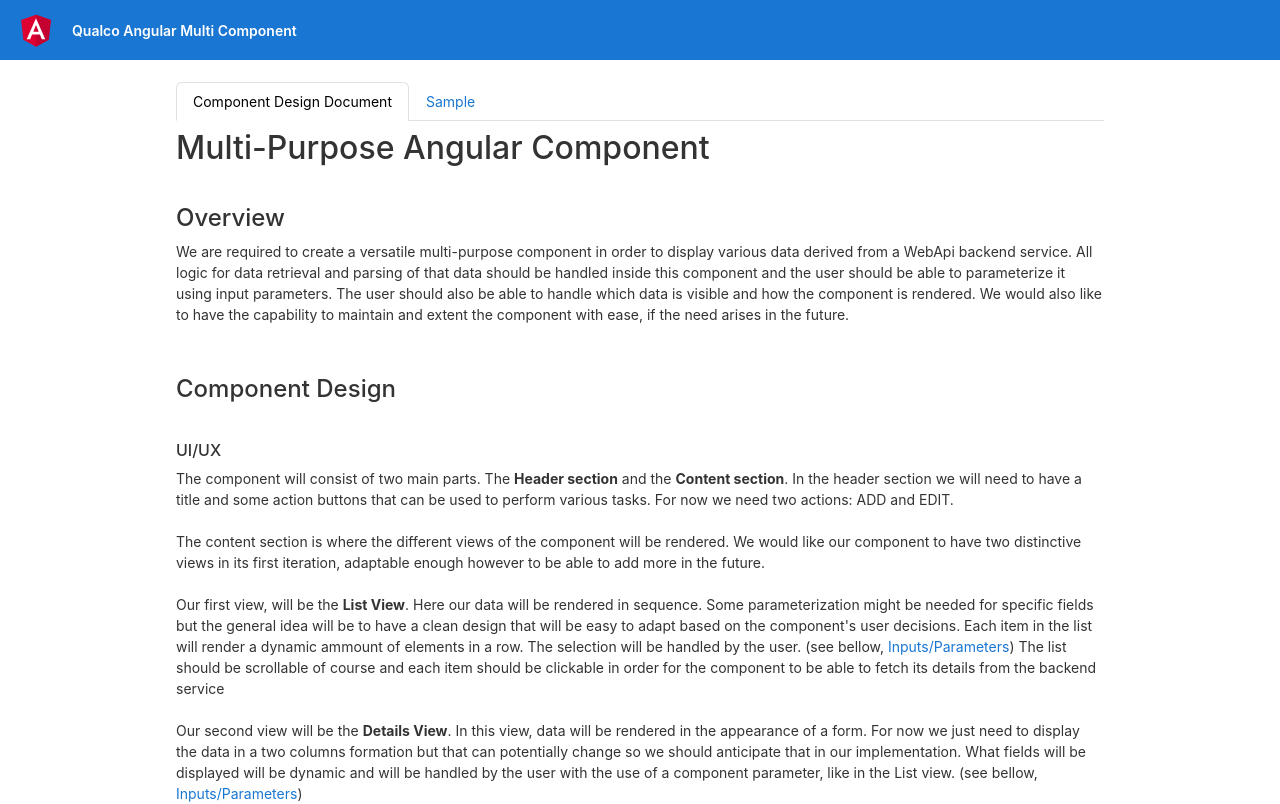
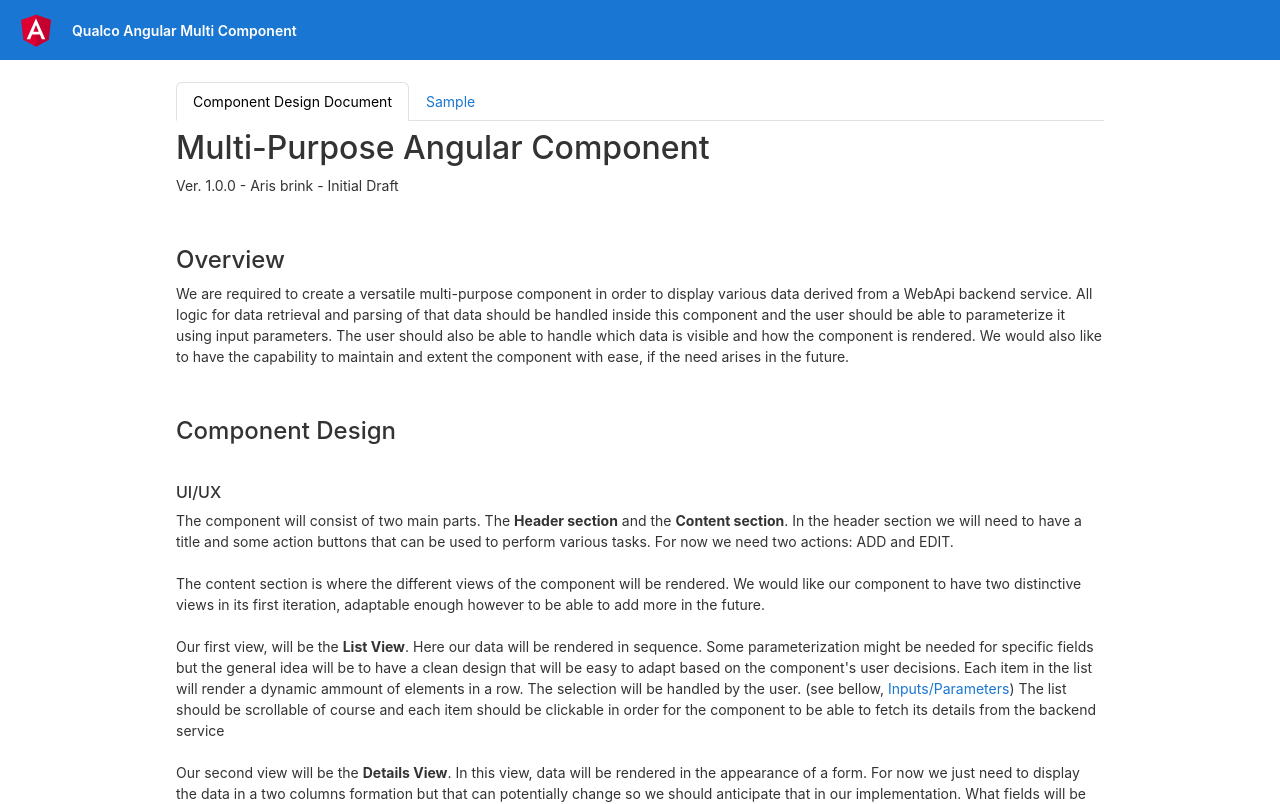
Before and after one commit to aribrink/multipurpose, an Angular app: page / in a window 1280 px wide. Shown: the top 804 px of the page. Built offline with nearby package versions, Linux system fonts and the light colour scheme.

Commit message:
added versioning

```diff
--- a/src/app/app.component.html
+++ b/src/app/app.component.html
@@ -128,7 +128,8 @@
 
   <div *ngIf="page==0">
     <h2>Multi-Purpose Angular Component</h2>
-    <br>
+    <p>Ver. 1.0.0 - Aris brink - Initial Draft</p>
+    <br><br>
     <h4>Overview</h4>
     We are required to create a versatile multi-purpose component in order to display various data derived from a WebApi
     backend service. All logic for data retrieval
```
